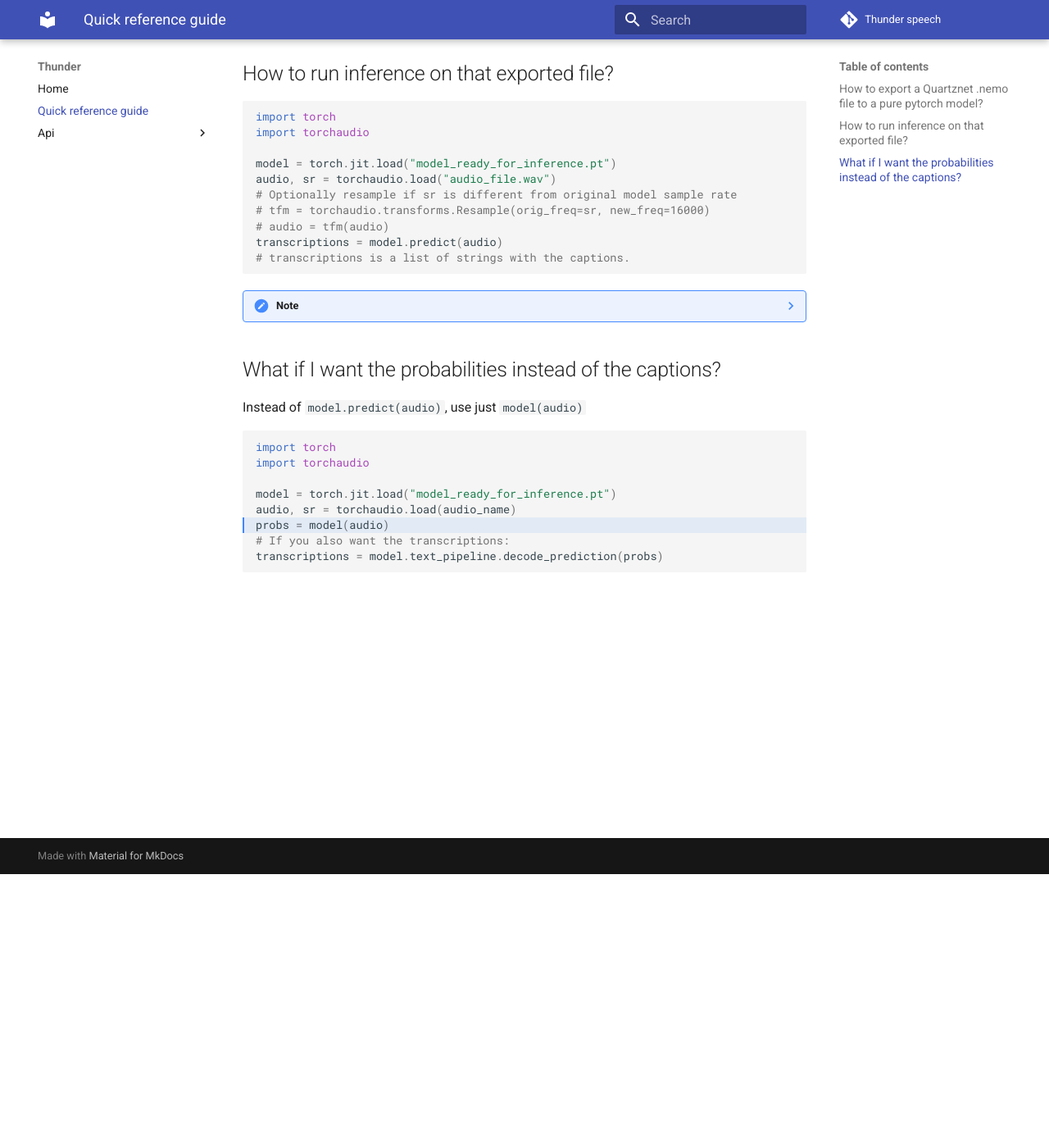
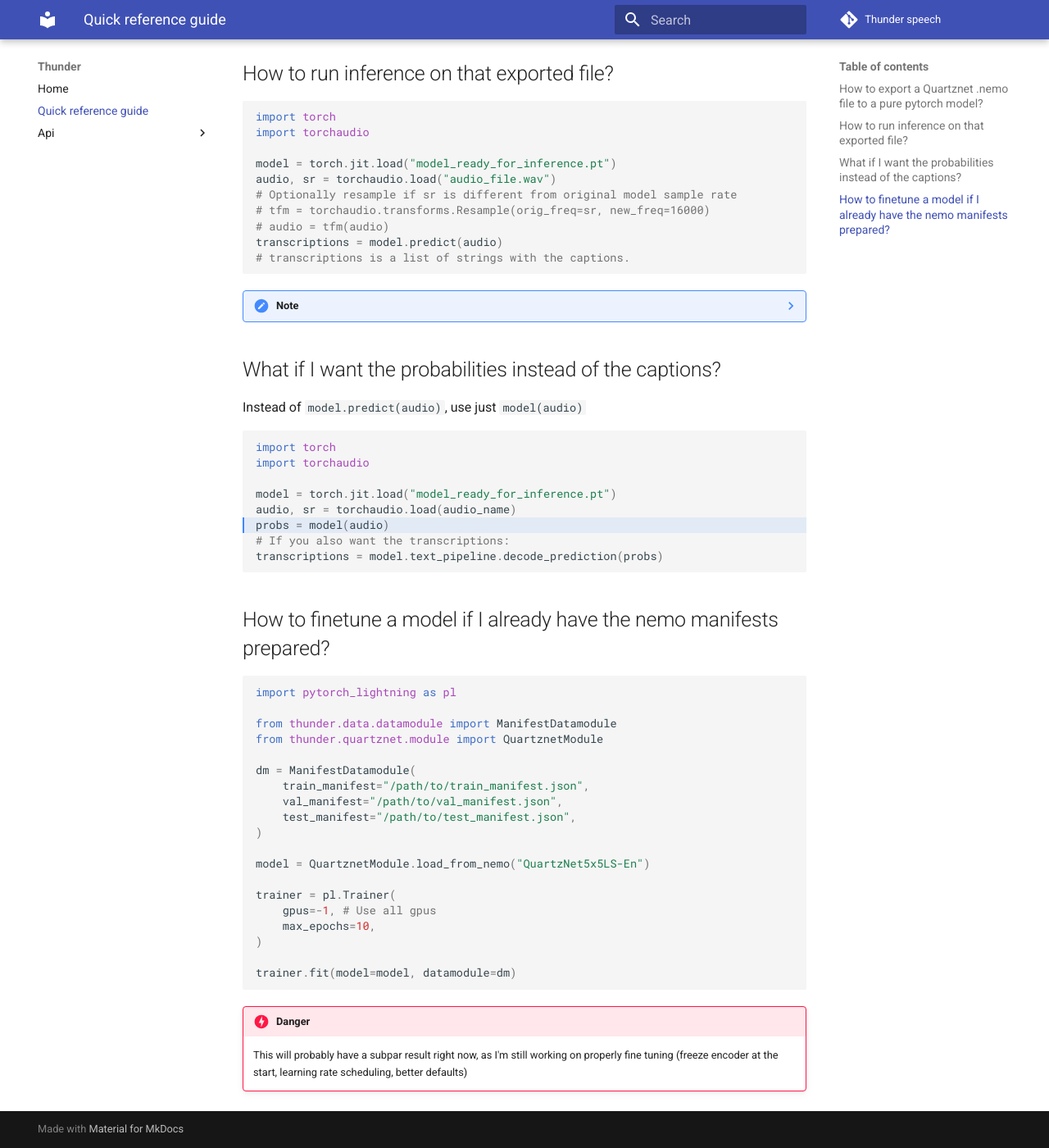
Before and after one commit to scart97/thunder-speech, an MkDocs documentation site: the page built from docs/quick reference guide.md, in a window 1280 px wide and 1400 px high, scrolled down 334 px. Shown: the whole window at 82% size. Built offline with MkDocs 1.6.1 and Material for MkDocs 9.7.7, drawn with Linux system fonts in a browser that asks for light colours; comment, search, counter and statistics services are not loaded.

Commit message:
Add training sample to quick guide

````diff
--- a/docs/quick reference guide.md
+++ b/docs/quick reference guide.md
@@ -49,3 +49,33 @@ probs = model(audio)
 # If you also want the transcriptions:
 transcriptions = model.text_pipeline.decode_prediction(probs)
 ```
+
+
+## How to finetune a model if I already have the nemo manifests prepared?
+
+``` python
+import pytorch_lightning as pl
+
+from thunder.data.datamodule import ManifestDatamodule
+from thunder.quartznet.module import QuartznetModule
+
+dm = ManifestDatamodule(
+    train_manifest="/path/to/train_manifest.json",
+    val_manifest="/path/to/val_manifest.json",
+    test_manifest="/path/to/test_manifest.json",
+)
+
+model = QuartznetModule.load_from_nemo("QuartzNet5x5LS-En")
+
+trainer = pl.Trainer(
+    gpus=-1, # Use all gpus
+    max_epochs=10,
+)
+
+trainer.fit(model=model, datamodule=dm)
+```
+
+!!! danger
+    This will probably have a subpar result right now, as I'm still working on
+    properly fine tuning (freeze encoder at the start, learning rate scheduling,
+    better defaults)
````
